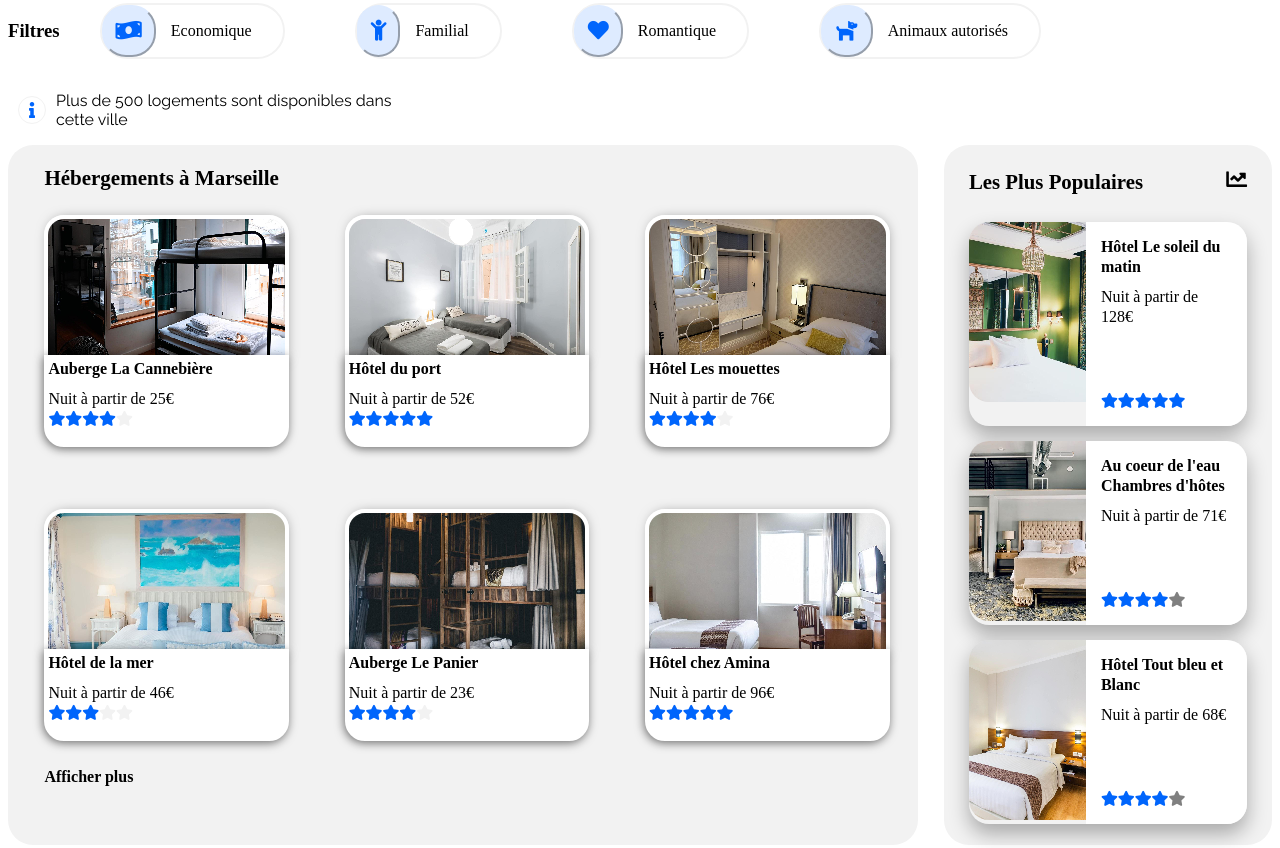
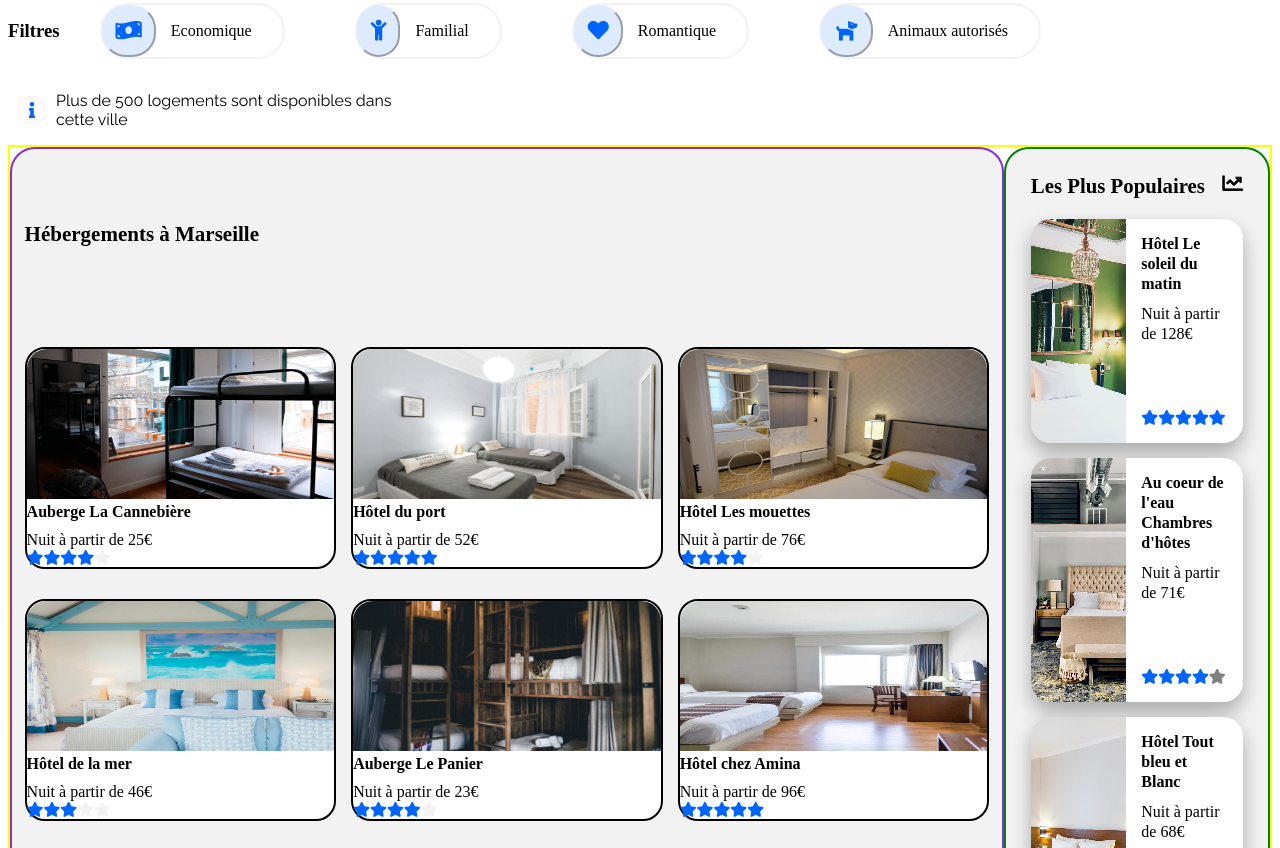
Before and after one commit to MelindaSth/MelindaSayasith_2_25062021, a plain HTML site: page index.html in a window 1280 px wide. Shown: the part 254-1102 px from the top of the page. Drawn offline with Linux system fonts and the light colour scheme; a web font is replaced by a local one.

Commit message:
Modification du Grid Hebergements

```diff
--- a/index.html
+++ b/index.html
@@ -14,8 +14,8 @@
     <header>
         <img class="Logo" src="./images/logo/Reservia.svg" alt="Logo Reservia">
             <nav>
-                <a class="Hebergements" href="#Hebergements">Hébergements</a>
-                <a class="Activites" href="#Activités">Activités</a>
+                <a href="#Hebergements">Hébergements</a>
+                <a href="#Activités">Activités</a>
                 <a class="Inscrire" href="#">S'inscrire</a>
             </nav>
     </header>
@@ -41,49 +41,56 @@
 
     <p id="Info"><i class="fas fa-info"></i>Plus de 500 logements sont disponibles dans cette ville</p>
 
-    <div id="Hebergements">
+
+<div class="Main">
+    <article class="Hebergements">
+        <h3 class="TitreHebergementsMarseille">Hébergements à Marseille</h3>
         <section class="HebergementsMarseille">
-            <h3 class="TitreHebergementsMarseille">Hébergements à Marseille</h3>
-                    <img class="PhotoHebergement1" src="./images/hebergements/3_medium/marcus-loke-WQJvWU_HZFo-unsplash.jpg" alt="Auberge La Cannebière">
-                        <ul class="DescriptionHebergement1">
+
+                    <ul class="SectionHebergement">
+                        <img class="PhotoHebergement" src="./images/hebergements/3_medium/marcus-loke-WQJvWU_HZFo-unsplash.jpg" alt="Auberge La Cannebière">
                         <h4>Auberge La Cannebière</h4>
                         <li>Nuit à partir de 25€</li>
                         <li><i id="EtoileBleue" class="fas fa-star"></i><i id="EtoileBleue" class="fas fa-star"></i><i id="EtoileBleue" class="fas fa-star"></i><i id="EtoileBleue" class="fas fa-star"></i><i id="EtoileGrise" class="fas fa-star"></i></li>
                     </ul>
-                    <img class="PhotoHebergement2" src="./images/hebergements/3_medium/fred-kleber-gTbaxaVLvsg-unsplash.jpg" alt="Hôtel du port">
-                        <ul class="DescriptionHebergement2">
+
+                    <ul class="SectionHebergement">
+                        <img class="PhotoHebergement" src="./images/hebergements/3_medium/fred-kleber-gTbaxaVLvsg-unsplash.jpg" alt="Hôtel du port">
                         <h4>Hôtel du port</h4>
                         <li>Nuit à partir de 52€</li>
                         <li><i id="EtoileBleue" class="fas fa-star"></i><i id="EtoileBleue" class="fas fa-star"></i><i id="EtoileBleue" class="fas fa-star"></i><i id="EtoileBleue" class="fas fa-star"></i><i id="EtoileBleue" class="fas fa-star"></i></li>
                     </ul>
-                    <img class="PhotoHebergement3" src="./images/hebergements/3_medium/reisetopia-B8WIgxA_PFU-unsplash.jpg" alt="Hôtel Les mouettes">
-                        <ul class="DescriptionHebergement3">
+
+                    <ul class="SectionHebergement">
+                        <img class="PhotoHebergement" src="./images/hebergements/3_medium/reisetopia-B8WIgxA_PFU-unsplash.jpg" alt="Hôtel Les mouettes">
                         <h4>Hôtel Les mouettes</h4>
                         <li>Nuit à partir de 76€</li>
                         <li><i id="EtoileBleue" class="fas fa-star"></i><i id="EtoileBleue" class="fas fa-star"></i><i id="EtoileBleue" class="fas fa-star"></i><i id="EtoileBleue" class="fas fa-star"></i><i id="EtoileGrise" class="fas fa-star"></i></li>
                     </ul>
-                    <img class="PhotoHebergement4" src="./images/hebergements/3_medium/annie-spratt-Eg1qcIitAuA-unsplash.jpg" alt="Hôtel de la mer">
-                        <ul class="DescriptionHebergement4">
+
+                    <ul class="SectionHebergement">
+                        <img class="PhotoHebergement" src="./images/hebergements/3_medium/annie-spratt-Eg1qcIitAuA-unsplash.jpg" alt="Hôtel de la mer">
                         <h4>Hôtel de la mer</h4>
                         <li>Nuit à partir de 46€</li>
                         <li><i id="EtoileBleue" class="fas fa-star"></i><i id="EtoileBleue" class="fas fa-star"></i><i id="EtoileBleue" class="fas fa-star"></i><i id="EtoileGrise" class="fas fa-star"></i><i id="EtoileGrise" class="fas fa-star"></i></li>
                     </ul>
-                    <img class="PhotoHebergement5" src="./images/hebergements/3_medium/nicate-lee-kT-ZyaiwBe0-unsplash.jpg" alt="Auberge Le Panier">
-                        <ul class="DescriptionHebergement5">
+
+                    <ul class="SectionHebergement">
+                        <img class="PhotoHebergement" src="./images/hebergements/3_medium/nicate-lee-kT-ZyaiwBe0-unsplash.jpg" alt="Auberge Le Panier">
                         <h4>Auberge Le Panier</h4>
                         <li>Nuit à partir de 23€</li>
                         <li><i id="EtoileBleue" class="fas fa-star"></i><i id="EtoileBleue" class="fas fa-star"></i><i id="EtoileBleue" class="fas fa-star"></i><i id="EtoileBleue" class="fas fa-star"></i><i id="EtoileGrise" class="fas fa-star"></i></li>
                     </ul>
-                    <img class="PhotoHebergement6" src="./images/hebergements/3_medium/febrian-zakaria-M6S1WvfW68A-unsplash.jpg" alt="Hôtel chez Amina">
-                        <ul class="DescriptionHebergement6">
+
+                    <ul class="SectionHebergement">
+                        <img class="PhotoHebergement" src="./images/hebergements/3_medium/febrian-zakaria-M6S1WvfW68A-unsplash.jpg" alt="Hôtel chez Amina">
                         <h4>Hôtel chez Amina</h4>
                         <li>Nuit à partir de 96€</li>
                         <li><i id="EtoileBleue" class="fas fa-star"></i><i id="EtoileBleue" class="fas fa-star"></i><i id="EtoileBleue" class="fas fa-star"></i><i id="EtoileBleue" class="fas fa-star"></i><i id="EtoileBleue" class="fas fa-star"></i></li>
                     </ul>
+        </section>
             <h4 id="AfficherPlus">Afficher plus</h4>
-        </section>
-
-        <!-- Grid à revoir, plusieurs façon d'écrire une grille. + simplifier -->
+    </article>
 
         <aside class="LesPlusPopulaires">
 
--- a/style.css
+++ b/style.css
@@ -172,20 +172,23 @@ button
 }
 
 /* Hebergements à Marseille */
-#Hebergements
+.Main
 {
     display: flex;
-    height: 700px;
+    border: solid 2px yellow;
     justify-content: space-between;
 }
-.HebergementsMarseille
+.Hebergements
 {
-    width: 72%;
-    display: grid;
-    grid-template-columns: 4% 26% 7% 26% 7% 26% 4%;
-    grid-template-rows: 10% 20% 12% 10% 20% 12% 5% 6% 5%;
+    border: solid 2px blueviolet;
+    padding: 1%;
+    display: flex;
+    flex-direction: column;
+    width: 100%;
+    max-width: 980px;
+    background-color: #F2F2F2;
     border-radius: 25px;
-    background-color: #F2F2F2;
+    justify-content: space-around;
 }
 .TitreHebergementsMarseille
 {
@@ -195,188 +198,36 @@ button
     grid-column-end: 4;
     font-size: 21px;
 }
+.HebergementsMarseille
+{
+    display: grid;
+    grid-template-columns: repeat(3, 1fr);
+    grid-template-rows: repeat(2, 1fr);
+    grid-column-gap: 15px;
+    grid-row-gap: 30px;
+}
+
+.SectionHebergement
+{
+    list-style: none;
+    margin: 0;
+    padding: 0;
+    border: solid 2px black;
+    border-radius: 20px;
+    background-color: white;
+}
+
 
 /* Photos Hebergements à Marseille */
-.PhotoHebergement1
+.PhotoHebergement
 {
-    grid-column: 2;
-    grid-row: 2; width: 100%;
-    height: 100%;
-    image-rendering: pixelated;
-    object-fit: cover;
-    border-top-left-radius: 20px;
-    border-top-right-radius: 20px;
-    border: 4px solid white;
-    box-shadow: 1px 0px 13px -5px rgb(0 0 0 / 55%);
-}
-.PhotoHebergement2
-{
-    grid-column: 4;
-    grid-row: 2;
     width: 100%;
     height: 100%;
-    image-rendering: pixelated;
-    object-fit: cover;
-    border-top-left-radius: 20px;
-    border-top-right-radius: 20px;
-    border: 4px solid white;
-    box-shadow: 1px 0px 13px -5px rgb(0 0 0 / 55%);
-}
-.PhotoHebergement3
-{
-    grid-column: 6;
-    grid-row: 2;
-    width: 100%;
-    height: 100%;
-    image-rendering: pixelated;
-    object-fit: cover;
-    border-top-left-radius: 20px;
-    border-top-right-radius: 20px;
-    border: 4px solid white;
-    box-shadow: 1px 0px 13px -5px rgb(0 0 0 / 55%);
-}
-.PhotoHebergement4
-{
-    grid-column: 2;
-    grid-row: 5;
-    width: 100%;
-    height: 100%;
-    image-rendering: pixelated;
-    object-fit: cover;
-    border-top-left-radius: 20px;
-    border-top-right-radius: 20px;
-    border: 4px solid white;
-    box-shadow: 1px 0px 13px -5px rgb(0 0 0 / 55%);
-}
-.PhotoHebergement5
-{
-    grid-column: 4;
-    grid-row: 5;
-    width: 100%;
-    height: 100%;
-    image-rendering: pixelated;
-    object-fit: cover;
-    border-top-left-radius: 20px;
-    border-top-right-radius: 20px;
-    border: 4px solid white;
-    box-shadow: 1px 0px 13px -5px rgb(0 0 0 / 55%);
-}
-.PhotoHebergement6
-{
-    grid-column: 6;
-    grid-row: 5;
-    width: 100%;
-    height: 100%;
-    image-rendering: pixelated;
-    object-fit: cover;
-    border-top-left-radius: 20px;
-    border-top-right-radius: 20px;
-    border: 4px solid white;
-    box-shadow: 1px 0px 13px -5px rgb(0 0 0 / 55%);
+    max-height: 150px;
+    border-radius: 20px 20px 0 0;
 }
 
 /* Description des Hébergements à Marseille */
-.DescriptionHebergement1
-{
-    list-style: none;
-    grid-column: 2;
-    grid-row: 3;
-    background: white;
-    border-bottom-right-radius: 20px;
-    border-bottom-left-radius: 20px;
-    padding: 0;
-    margin: 0%;
-    border: 4px solid white;
-    width: 100%;
-    height: 100%;
-    line-height: 20px;
-    box-shadow: -1px 2px 10px 0px rgb(0 0 0 / 55%);
-}
-.DescriptionHebergement2
-{
-    list-style: none;
-    grid-column: 4;
-    grid-row: 3;
-    background: white;
-    border-bottom-right-radius: 20px;
-    border-bottom-left-radius: 20px;
-    padding: 0;
-    margin: 0%;
-    border: 4px solid white;
-    width: 100%;
-    height: 100%;
-    line-height: 20px;
-    box-shadow: -1px 2px 10px 0px rgb(0 0 0 / 55%);
-}
-.DescriptionHebergement3
-{
-    list-style: none;
-    grid-column: 6;
-    grid-row: 3;
-    background: white;
-    border-bottom-right-radius: 20px;
-    border-bottom-left-radius: 20px;
-    padding: 0;
-    margin: 0%;
-    border: 4px solid white;
-    width: 100%;
-    height: 100%;
-    line-height: 20px;
-    box-shadow: -1px 2px 10px 0px rgb(0 0 0 / 55%);
-}
-.DescriptionHebergement4
-{
-    list-style: none;
-    grid-column: 2;
-    grid-row: 6;
-    background: white;
-    border-bottom-right-radius: 20px;
-    border-bottom-left-radius: 20px;
-    padding: 0;
-    margin: 0%;
-    border: 4px solid white;
-    width: 100%;
-    height: 100%;
-    line-height: 20px;
-    box-shadow: -1px 2px 10px 0px rgb(0 0 0 / 55%);
-}
-.DescriptionHebergement5
-{
-    list-style: none;
-    grid-column: 4;
-    grid-row: 6;
-    background: white;
-    border-bottom-right-radius: 20px;
-    border-bottom-left-radius: 20px;
-    padding: 0;
-    margin: 0%;
-    border: 4px solid white;
-    width: 100%;
-    height: 100%;
-    line-height: 20px;
-    box-shadow: -1px 2px 10px 0px rgb(0 0 0 / 55%);
-}
-.DescriptionHebergement6
-{
-    list-style: none;
-    grid-column: 6;
-    grid-row: 6;
-    background: white;
-    border-bottom-right-radius: 20px;
-    border-bottom-left-radius: 20px;
-    padding: 0 0 0 0;
-    margin: 0;
-    border: 4px solid white;
-    width: 100%;
-    height: 100%;
-    line-height: 20px;
-    box-shadow: -1px 2px 10px 0px rgb(0 0 0 / 55%);
-}
-#AfficherPlus
-{
-    grid-column: 2;
-    grid-row: 8;
-}
 
 /* Hébergements les plus populaires */
 .LesPlusPopulaires
@@ -387,6 +238,7 @@ button
     flex-direction: column;
     width: 22%;
     padding: 25px;
+    border: solid 2px green;
 }
 .TitreLesPlusPopulaires
 {
@@ -418,8 +270,8 @@ button
 /* Photos Hébergements Les Plus Populaires */
 .PhotoHebergementPopulaire
 {
-    width: 117px;
-    height: 180px;
+    width: 45%;
+    height: 100%;
     image-rendering: pixelated;
     object-fit: cover;
     border-top-left-radius: 20px;
@@ -479,8 +331,9 @@ button
 {
     display: grid;
     grid-template-columns: repeat(4, 23%);
-    grid-template-rows: 52% 48%;
+    grid-template-rows: 47% 50%;
     grid-column-gap: 38px;
+    grid-row-gap: 10px;
 }
 
 /* Affichage des Activités */
@@ -504,8 +357,8 @@ button
     border-radius: 20px;
     box-shadow: 0px 10px 20px 0px rgb(0 0 0 / 30%);
     grid-area: 2 / 2;
-    margin: 0;
     margin-top: 75px;
+    height: fit-content;
 }
 .ParcNational
 {
```
Lines whose indentation alone changed are shown as unchanged.
